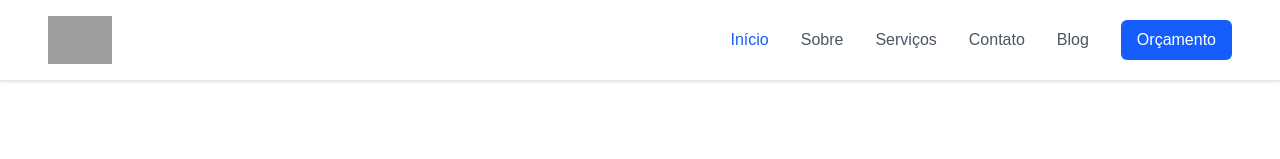
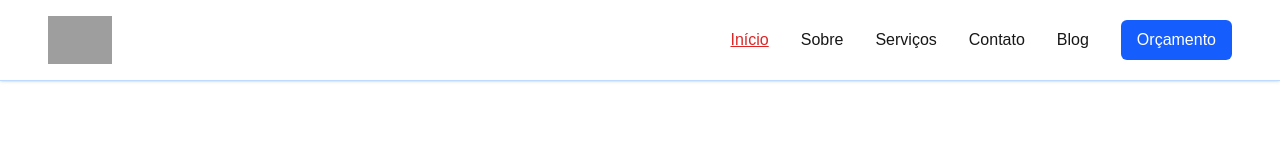
Before and after one commit to sqpaloma/rlp, a Next.js app: page / in a window 1280 px wide. Shown: the top 159 px of the page. Built offline with nearby package versions, Linux system fonts and the light colour scheme; grey boxes are pictures that could not be loaded.

Commit message:
Refactor Header component to manage active navigation state and improve link styling

```diff
--- a/src/components/Header.tsx
+++ b/src/components/Header.tsx
@@ -2,13 +2,33 @@
 import Image from "next/image"
 import Link from "next/link"
 import { usePathname } from "next/navigation"
+import { useState, useEffect } from "react"
 
 export default function Header() {
   const pathname = usePathname()
-  console.log(pathname)
+  const [activeItem, setActiveItem] = useState(pathname)
+
+  useEffect(() => {
+    setActiveItem(pathname)
+  }, [pathname])
+
+  // Define constants for link styles
+  const LINK_STYLES = {
+    base: "hover:text-blue-600",
+    active: "text-red-600 font-medium underline"
+  }
+
+  // Navigation items with their paths
+  const navItems = [
+    { path: "/", label: "Início" },
+    { path: "/sobre", label: "Sobre" },
+    { path: "/servicos", label: "Serviços" },
+    { path: "#contato", label: "Contato", alwaysInactive: true },
+    { path: "/blog", label: "Blog" }
+  ]
 
   return (
-    <header className="sticky top-0 left-0 right-0 z-50 py-4 px-6 md:px-12 flex items-center justify-between border-b border-gray-200 bg-white shadow-sm">
+    <header className="sticky top-0 left-0 right-0 z-50 py-4 px-6 md:px-12 flex items-center justify-between border-b border-blue-200 bg-white shadow-sm">
       <div className="flex items-center">
         <Image
           src="https://hebbkx1anhila5yf.public.blob.vercel-storage.com/RLPcrop1transparente-1024x235-KD4yuv86E6ME2NgUX3WPLvovkNomud.png"
@@ -19,50 +39,16 @@ export default function Header() {
         />
       </div>
       <nav className="hidden md:flex items-center space-x-8">
-        <Link
-          href="/"
-          className={`relative text-blue-600 font-medium ${
-            pathname === "/" ? "active" : ""
-          }`}
-        >
-          Início
-
-        </Link>
-        <Link
-          href="/sobre"
-          className={`relative text-gray-600 hover:text-blue-600 ${
-            pathname === "/sobre" ? "text-blue-600 font-medium underline" : ""
-          }`}
-        >
-          Sobre
-
-        </Link>
-        <Link
-          href="/servicos"
-          className={`relative text-gray-600 hover:text-blue-600 ${
-            pathname === "/servicos" ? "text-blue-600 font-medium" : ""
-          }`}
-        >
-          Serviços
-
-        </Link>
-        <a
-          href="#contato"
-          className="relative text-gray-600 hover:text-blue-600"
-        >
-          Contato
-        </a>
-        <Link
-          href="/blog"
-          className={`relative text-gray-600 hover:text-blue-600 ${
-            pathname === "/blog" ? "text-blue-600 font-medium" : ""
-          }`}
-        >
-          Blog
-          {pathname === "/blog" && (
-            <div className="absolute bottom-[-12px] left-0 w-full h-1 bg-blue-600 rounded-t-md"></div>
-          )}
-        </Link>
+        {navItems.map(item => (
+          <Link
+            key={item.path}
+            href={item.path}
+            className={`${item.alwaysInactive ? LINK_STYLES.base : activeItem === item.path ? LINK_STYLES.active : LINK_STYLES.base}`}
+            style={activeItem === item.path && !item.alwaysInactive ? { color: '#dc2626' } : {}}
+          >
+            {item.label}
+          </Link>
+        ))}
         <a
           href="https://wa.me/5511985782307?text=Olá,%20gostaria%20de%20solicitar%20um%20orçamento"
           target="_blank"
```
